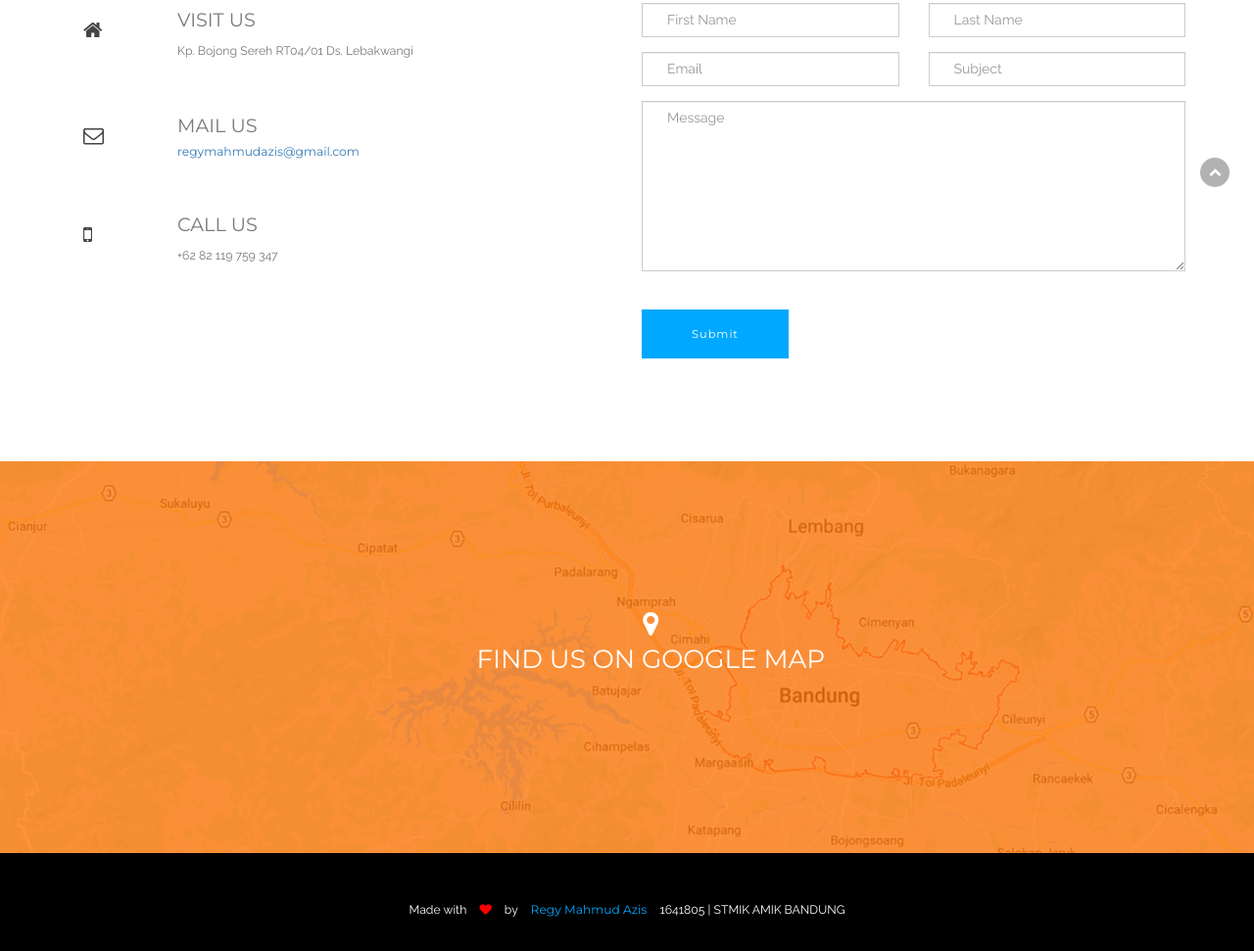
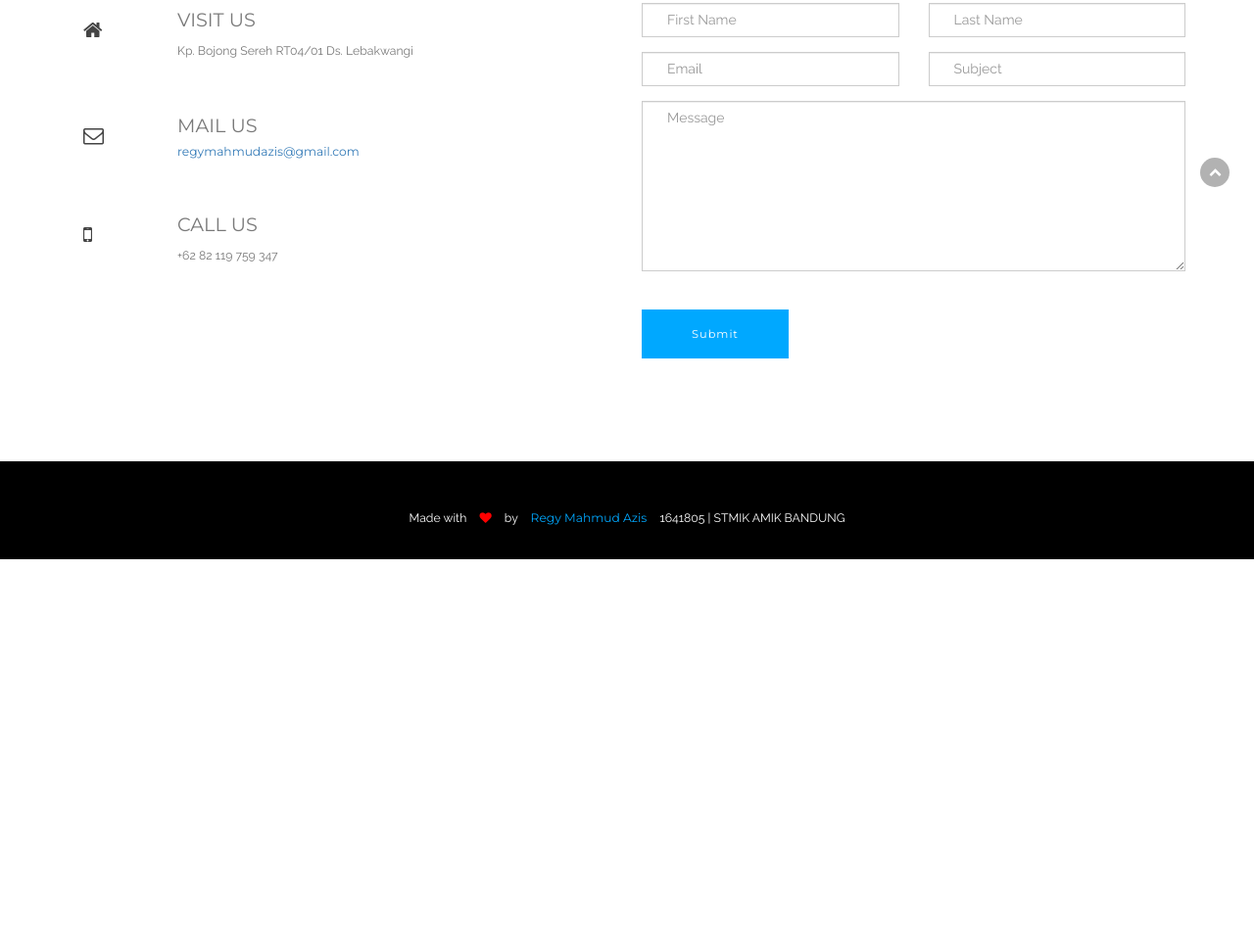
Before and after one commit to Regyma13/regyma13.github.io, a plain HTML site: page contact.html in a window 1280 px wide. Shown: the part 589-1560 px from the top of the page at 98% size. After the commit the page ends 1160 px from the top, so only its background shows below. Drawn offline with Linux system fonts and the light colour scheme; some packages are replaced by stand-ins of ours; a script that the page names is missing.

Commit message:
Revisi halaman contact dan upload dokumentasi

```diff
--- a/contact.html
+++ b/contact.html
@@ -229,26 +229,6 @@
                     </div>
             </section>  <!-- End of contact section -->
 
-
-
-            <section id="maps" class="maps">
-                <div class="map-overlay">
-                    <div class="container-fluid">
-                        <div class="row">
-                            <div class="main_maps text-center">
-                                <div class="col-sm-12 no-padding">
-                                    <div class="map_canvas_icon">
-                                        <i class="fa fa-map-marker" onClick="showmap()"></i>
-                                        <h2 onClick="showmap()">FIND US ON GOOGLE MAP</h2>
-                                    </div>
-                                    <div id="map_canvas"></div>
-                                </div>
-                            </div>
-                        </div>
-                    </div>
-                </div>
-            </section>
-
             <section class="footer">
                 <div class="container">
                     <div class="row">
```
Also changed, not shown: 1 other file.
